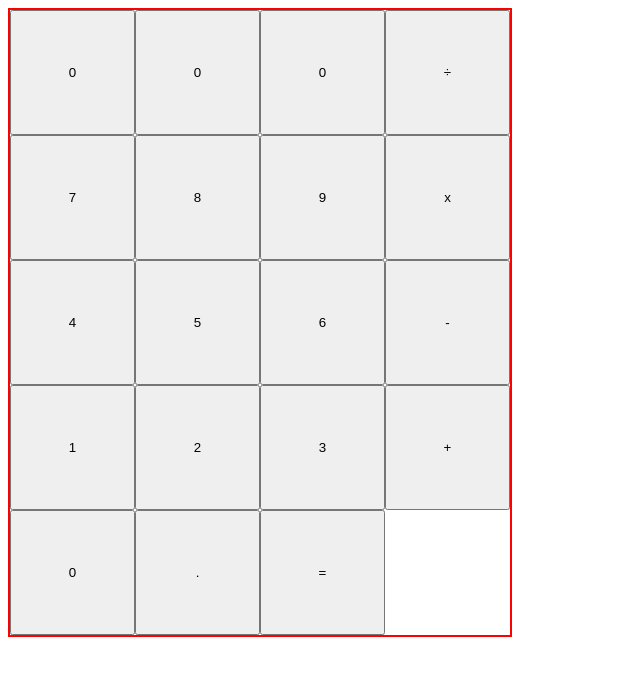
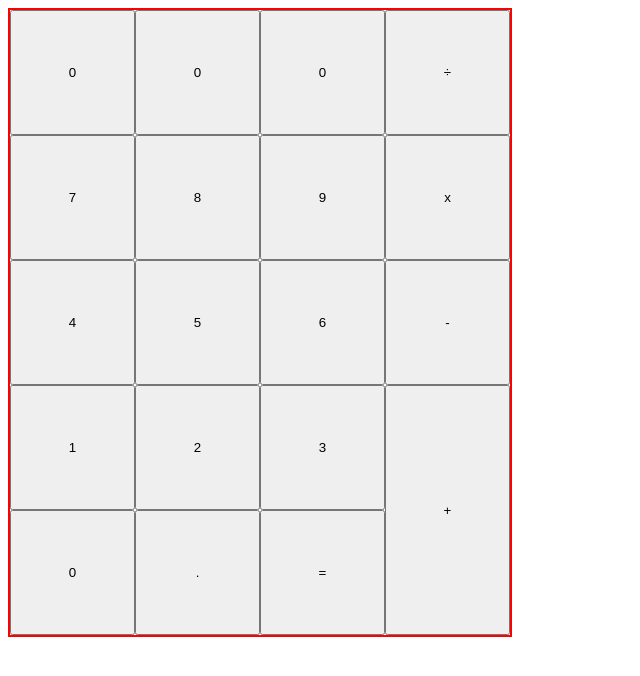
Before and after one commit to bathan1/calculator-website, a plain HTML site: page index.html in a window 1280 px wide. Shown: the whole page, without its empty margins (0-640 px from the left). Drawn offline with Linux system fonts and the light colour scheme.

Commit message:
Add proper flexbox formatting for operators/digit buttons

```diff
--- a/index.html
+++ b/index.html
@@ -9,25 +9,29 @@
 <body>
     <div id = "outerFrame">
         <div id = "innerFrame">
+            <div id = "digitButtons">
                 <button type="button">0</button>
                 <button type="button">0</button>
                 <button type="button">0</button>
-            <button class = "operator" type="button" id="division">÷</button>
                 <button type="button">7</button>
                 <button type="button">8</button>
                 <button type="button">9</button>
-            <button class = "operator" type="button" id="multiplication">x</button>
                 <button type="button">4</button>
                 <button type="button">5</button>
                 <button type="button">6</button>
-            <button class = "operator" type="button" id="subtraction">-</button>
                 <button type="button">1</button>
                 <button type="button">2</button>
                 <button type="button">3</button>
-            <button class = "operator" type="button" id="addition">+</button>
                 <button type="button">0</button>
                 <button type="button">.</button>
                 <button type="button">=</button>
+            </div>
+            <div id = "operators">
+                <button class = "operator" type="button" id="division">÷</button>
+                <button class = "operator" type="button" id="multiplication">x</button>
+                <button class = "operator" type="button" id="subtraction">-</button>
+                <button class = "operator" type="button" id="addition">+</button>
+            </div>
         </div>
     </div>
     <script src = "./javascript.js"></script>
--- a/styles.css
+++ b/styles.css
@@ -4,7 +4,18 @@
     height: 625px;
     display:flex;
     align-content:space-between;
+}
+
+#digitButtons {
+    flex-grow: 2;
+    display:flex;
     flex-wrap:wrap;
+}
+
+#operators {
+    flex-grow: 1;
+    display:flex;
+    flex-direction:column;
 }
 
 button {
@@ -12,3 +23,7 @@ button {
     width: 125px;
     height: 125px;
 }
+
+#addition {
+    flex-grow: 2;
+}
```
Lines whose indentation alone changed are shown as unchanged.
